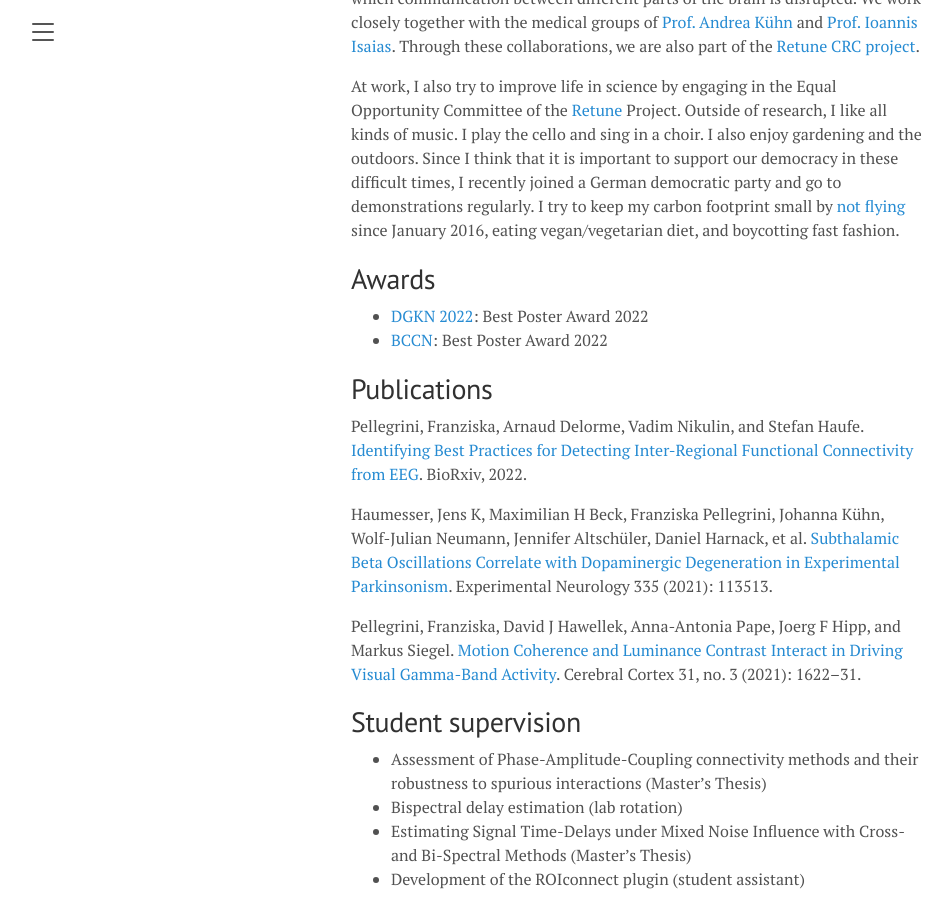
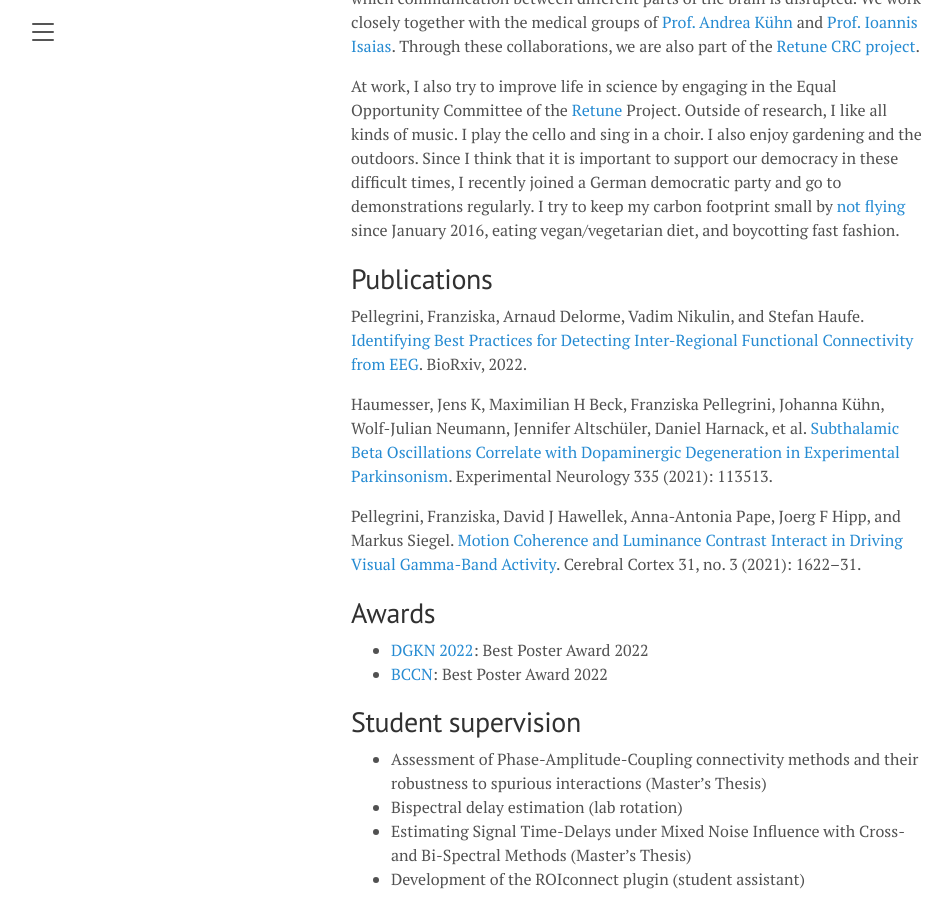
Before and after one commit to fpellegrini/fpellegrini.github.io, a Jekyll site: the page built from index.md, in a window 1280 px wide and 900 px high, scrolled down 632 px. Shown: the whole window, without its empty margins (1-953 px from the left). Built offline with Jekyll 4.4.1, drawn with Linux system fonts in a browser that asks for light colours; part of the change alters nothing that is shown.

```diff
--- a/index.md
+++ b/index.md
@@ -12,9 +12,6 @@ The other part of my PhD focuses on functional connectivity analysis in movement
 
 At work, I also try to improve life in science by engaging in the Equal Opportunity Committee of the [Retune](https://sfb-retune.de) Project. Outside of research, I like all kinds of music. I play the cello and sing in a choir. I also enjoy gardening and the outdoors. Since I think that it is important to support our democracy in these difficult times, I recently joined a German democratic party and go to demonstrations regularly. I try to keep my carbon footprint small by [not flying](https://flyingless.de/en/) since January 2016, eating vegan/vegetarian diet, and boycotting fast fashion.
 
-# Awards
-- [DGKN 2022](https://www.dgkn-kongress.de): Best Poster Award 2022
-- [BCCN](https://www.bccn-berlin.de): Best Poster Award 2022
 
 # Publications
 Pellegrini, Franziska, Arnaud Delorme, Vadim Nikulin, and Stefan Haufe. [Identifying Best Practices for Detecting Inter-Regional Functional Connectivity from EEG](https://www.biorxiv.org/content/10.1101/2022.10.05.510753.abstract). BioRxiv, 2022.
@@ -22,6 +19,11 @@ Pellegrini, Franziska, Arnaud Delorme, Vadim Nikulin, and Stefan Haufe. [Identif
 Haumesser, Jens K, Maximilian H Beck, Franziska Pellegrini, Johanna Kühn, Wolf-Julian Neumann, Jennifer Altschüler, Daniel Harnack, et al. [Subthalamic Beta Oscillations Correlate with Dopaminergic Degeneration in Experimental Parkinsonism](https://www.sciencedirect.com/science/article/abs/pii/S0014488620303447). Experimental Neurology 335 (2021): 113513.
 
 Pellegrini, Franziska, David J Hawellek, Anna-Antonia Pape, Joerg F Hipp, and Markus Siegel. [Motion Coherence and Luminance Contrast Interact in Driving Visual Gamma-Band Activity](https://academic.oup.com/cercor/article/31/3/1622/5954190?login=false). Cerebral Cortex 31, no. 3 (2021): 1622–31.
+
+
+# Awards
+- [DGKN 2022](https://www.dgkn-kongress.de): Best Poster Award 2022
+- [BCCN](https://www.bccn-berlin.de): Best Poster Award 2022
 
 
 # Student supervision
```
